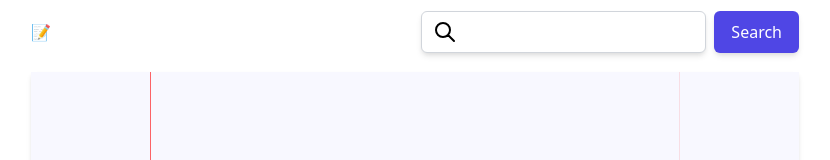
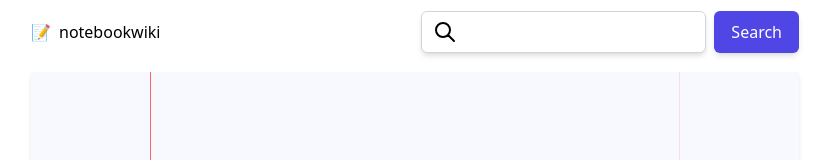
Before and after one commit to dominictassio/notebookwiki, a Next.js app: page / in a window 1280 px wide. Shown: the top 160 px of the page, without its empty margins (225-1055 px from the left). Built offline with nearby package versions, Linux system fonts and the light colour scheme.

Commit message:
Add sm breakpoint

```diff
--- a/tailwind.config.js
+++ b/tailwind.config.js
@@ -7,6 +7,7 @@ module.exports = {
     },
     extend: {},
     screens: {
+      sm: "640px",
       paper: "calc(8in + 1rem)",
     },
   },
```
